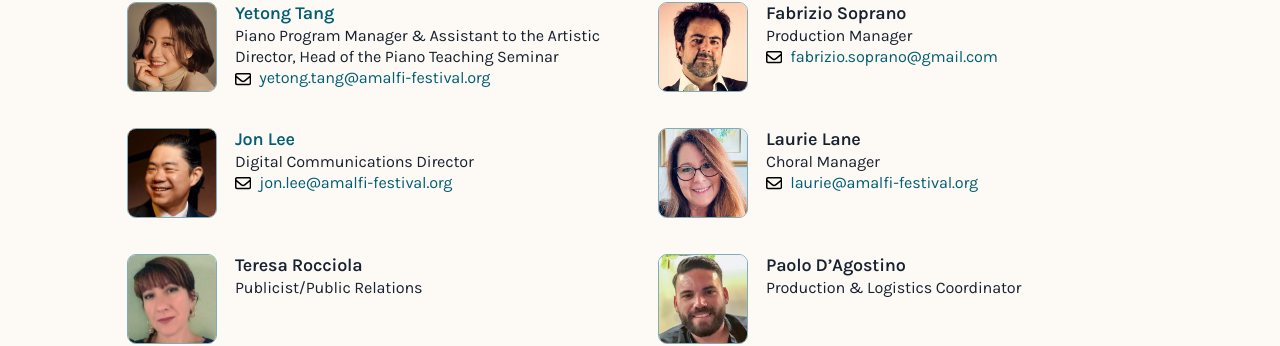
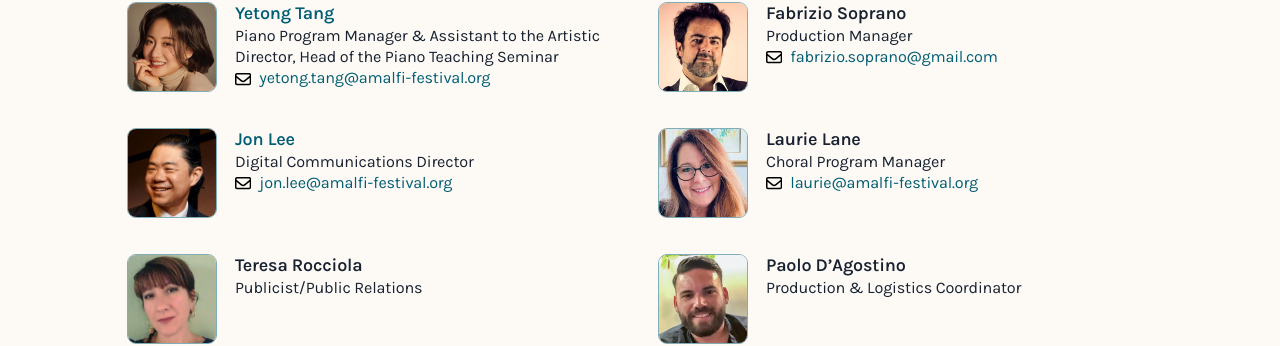
Before and after one commit to Amalfi-Festival/amalfi-festival-org, a Jekyll site: the page built from staff.md, in a window 1280 px wide. Shown: the part 454-800 px from the top of the page. Built offline with Jekyll 4.4.1, drawn with Linux system fonts in a browser that asks for light colours.

Commit message:
Update staff.yaml

```diff
--- a/_data/staff.yaml
+++ b/_data/staff.yaml
@@ -39,7 +39,7 @@
   person-slug: Jon-Lee
   headshot-filename: Jon-Lee.jpg
 - name: Laurie Lane
-  title: Choral Manager
+  title: Choral Program Manager
   headshot-filename: Laurie-Lane.jpg
   email: laurie@amalfi-festival.org
 - name: Teresa Rocciola
```
